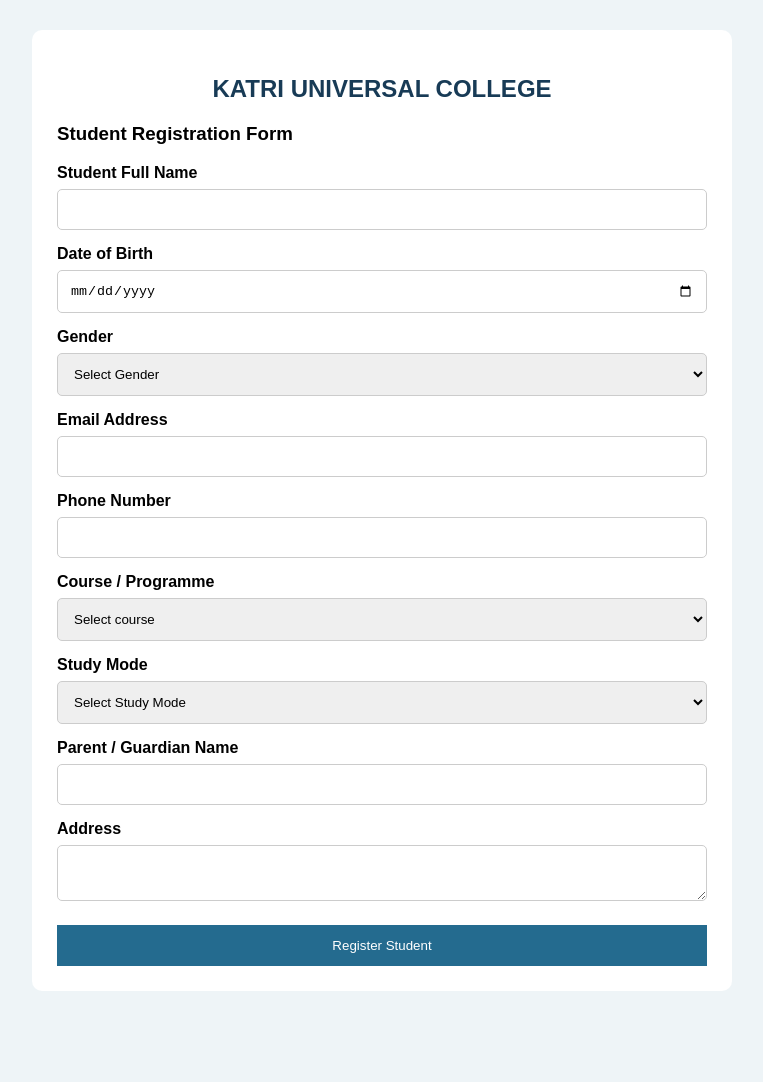
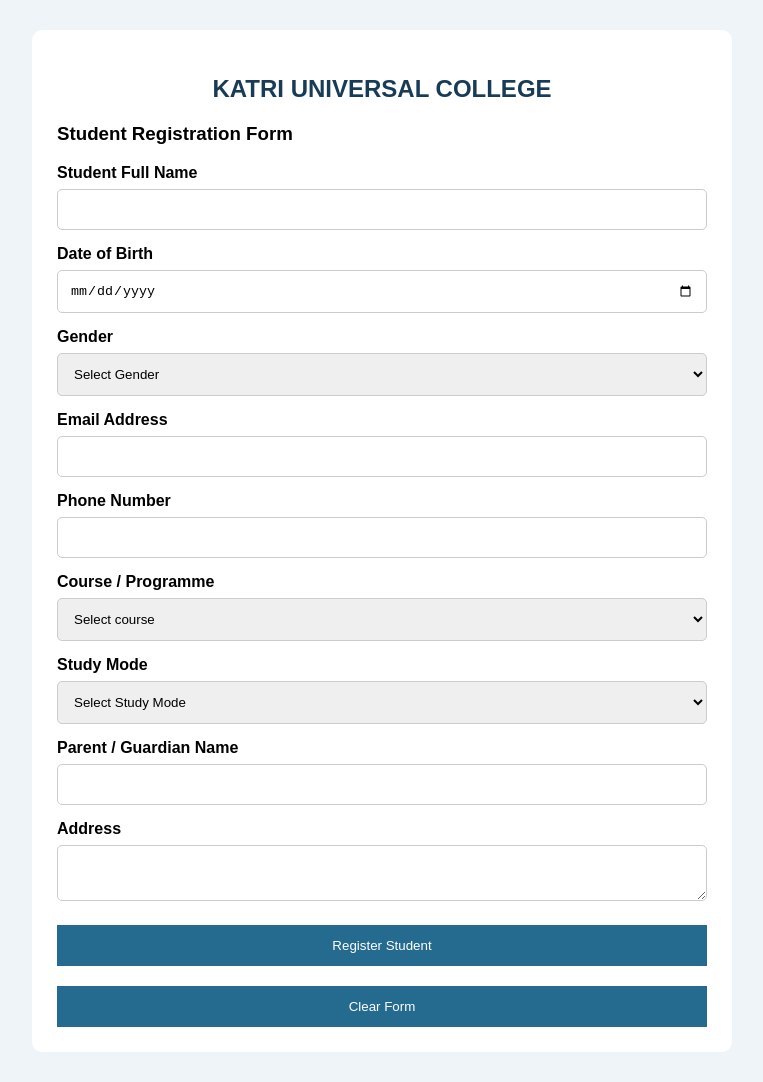
Before and after one commit to fidel1000/SCHOOL_REGISTRATION, a plain HTML site: page index.html in a window 1280 px wide. Shown: the whole page, without its empty margins (258-1021 px from the left). Before the commit the page ends 1021 px from the top, so only its background shows below. Drawn offline with Linux system fonts and the light colour scheme.

Commit message:
reset button

```diff
--- a/index.html
+++ b/index.html
@@ -63,6 +63,8 @@
 <button type="submit">
     Register Student
 </button>
+<button type="reset">Clear Form</button>
+
 
 </form>
 
```
